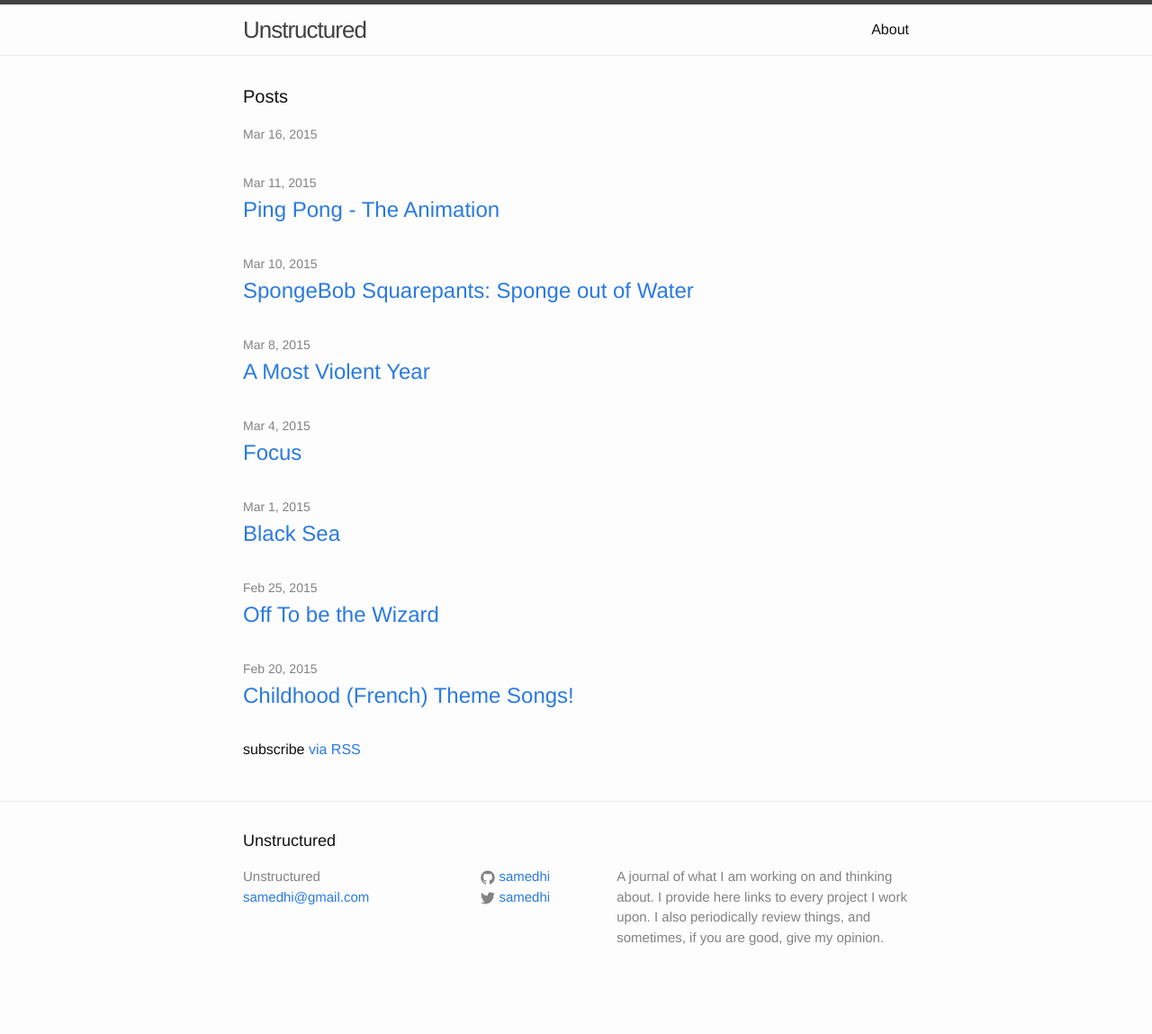
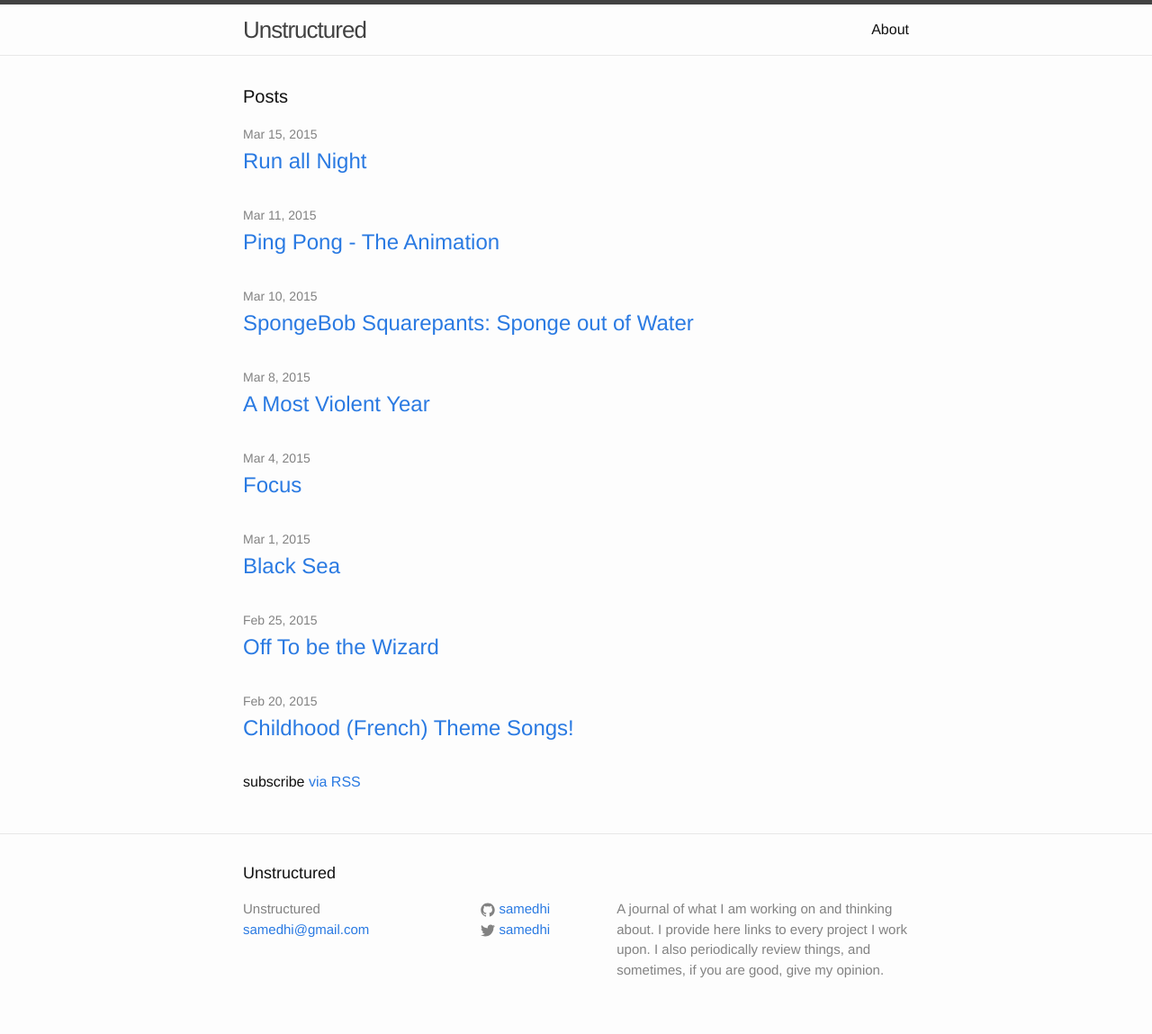
Before and after one commit to samedhi/samedhi.github.io, a Jekyll site: the page built from index.html, in a window 1280 px wide. Shown: the whole page at 90% size. Built offline with Jekyll 4.4.1, drawn with Linux system fonts in a browser that asks for light colours; before the commit the page ends 1113 px from its top, so only the background shows below that.

Commit message:
Always check once

```diff
--- a/_posts/2015-03-15-run-all-night-movie.markdown
+++ b/_posts/2015-03-15-run-all-night-movie.markdown
@@ -1,6 +1,6 @@
 ---
 layout: post
-title:  "Run all Night
+title:  "Run all Night"
 date:   2015-03-15 19:51:00
 categories: jekyll update
 ---
```
